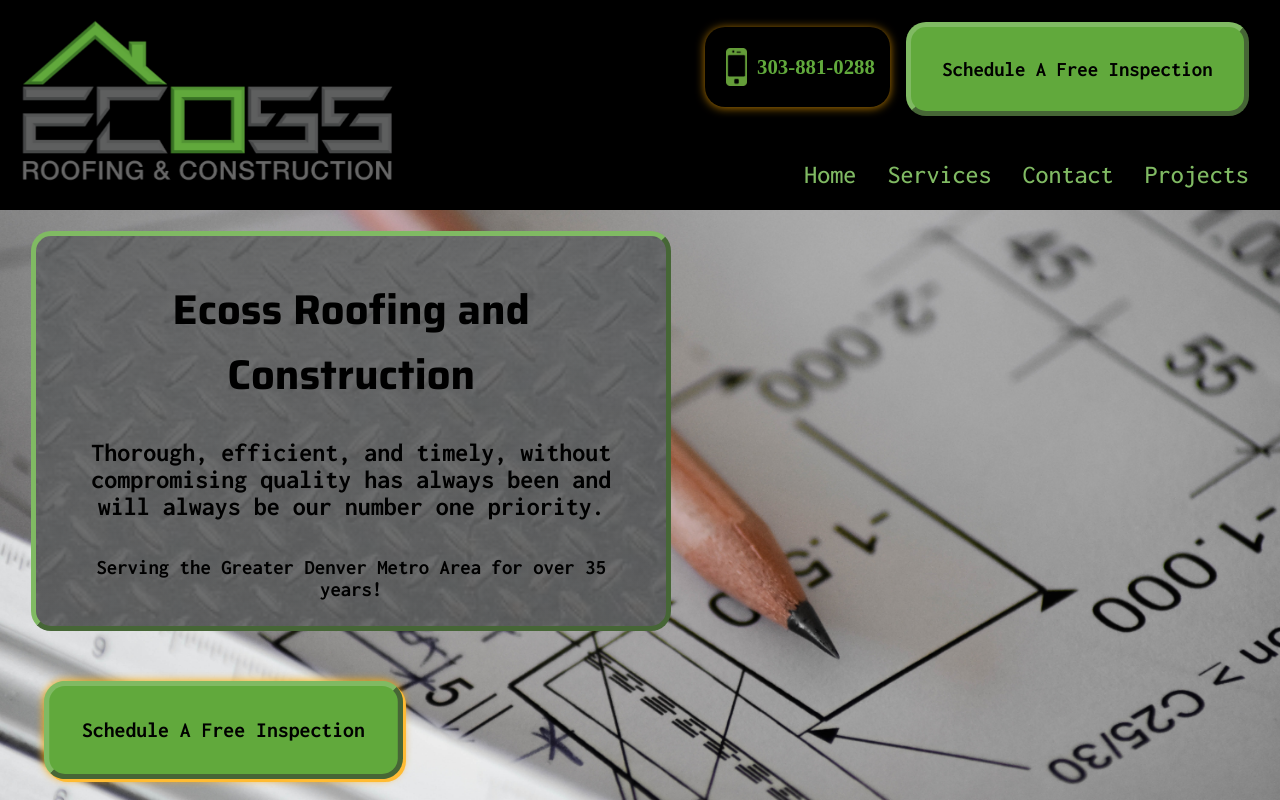
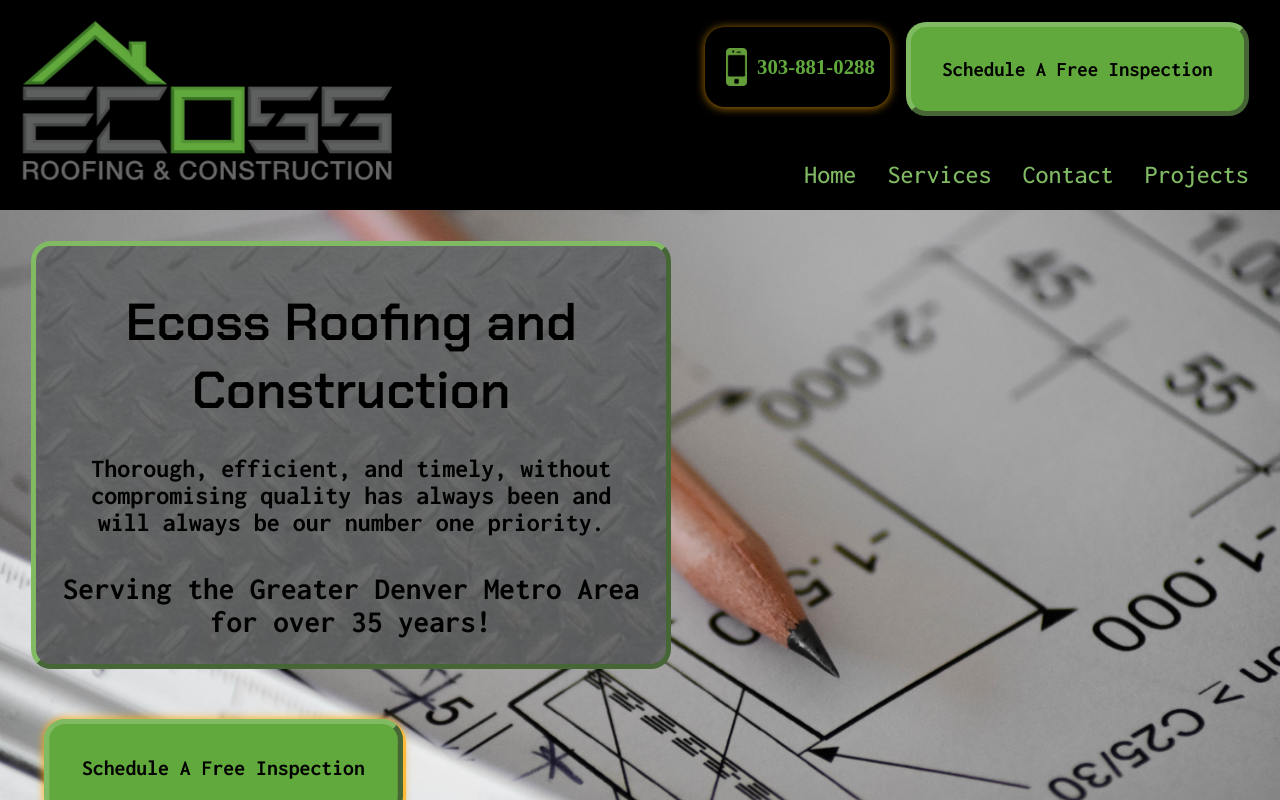
Before and after one commit to Austin-dv-Evans/Ecoss-Roofing-Website, a React (Create React App) app: page / in a window 1280 px wide. Shown: the top 800 px of the page. Built offline with nearby package versions, Linux system fonts and the light colour scheme.

Commit message:
final responsive edits

```diff
--- a/src/Css/App.css
+++ b/src/Css/App.css
@@ -364,7 +364,6 @@
   justify-content: space-around;
   align-items: flex-end;
   width: 100%;
-  background-color: black;
 }
 .footer__logo {
   height: 20rem;
@@ -452,7 +451,7 @@
   flex-direction: column;
   justify-content: flex-end;
   align-items: center;
-  background-image: linear-gradient(180deg, rgba(0, 0, 0, 0.9) 0%, rgba(0, 0, 0, 0.9) 50%), url(../../assets/images/americaBW.jpg);
+  background-image: linear-gradient(180deg, rgba(0, 0, 0, 0.9) 0%, rgba(0, 0, 0, 0.7) 50%), url(../../assets/images/americaBW.jpg);
   background-size: cover;
 }
 @media only screen and (max-width: 112.5em) {
@@ -730,7 +729,8 @@
   padding-top: 3rem;
   color: black;
   font-size: 8rem;
-  font-family: "Saira", sans-serif;
+  margin-bottom: 3rem;
+  font-family: "Chakra Petch", sans-serif;
   text-align: center;
   filter: drop-shadow(0px 0px 1px #ffab00);
 }
@@ -811,11 +811,11 @@
 }
 @media only screen and (max-width: 33em) {
   .homepage {
-    min-height: 700px;
+    height: 800px;
   }
 }
 .homepage__container {
-  margin: 2rem 0 3rem 3rem;
+  margin: 3rem;
   padding: 1rem;
   width: 50%;
   min-width: 557px;
@@ -829,19 +829,19 @@
 }
 @media only screen and (max-width: 37.5em) {
   .homepage__container {
-    margin: 0;
+    margin: -22rem 0 0 0;
     min-width: 350px;
   }
 }
 .homepage__heading {
-  font-size: 4rem;
+  font-size: 5rem;
   margin-top: 2rem;
   padding: 1rem;
-  font-family: "Saira", sans-serif;
+  font-family: "Chakra Petch", sans-serif;
   text-align: center;
 }
 .homepage__subheading {
-  font-size: 2rem;
+  font-size: 3rem;
   padding: 1.5rem;
   font-family: "Inconsolata", monospace;
   text-align: center;
@@ -875,6 +875,7 @@
   height: 28px;
   color: #61a93c;
   filter: invert(53%) sepia(60%) saturate(462%) hue-rotate(56deg) brightness(96%) contrast(88%);
+  transform: translateY(2px) translateX(1px);
 }
 .fab__phoneLink {
   text-decoration: none !important;
@@ -912,7 +913,7 @@
 }
 @media only screen and (max-height: 37.5em) {
   .fab-2 {
-    bottom: 12%;
+    margin-bottom: 0.75rem;
   }
 }
 
@@ -958,7 +959,7 @@
 }
 .about__heading {
   position: absolute;
-  font-family: "Roboto", sans-serif;
+  font-family: "Chakra Petch", sans-serif;
   padding: 2rem;
   top: -15rem;
   color: black;
@@ -989,7 +990,7 @@
   margin-bottom: 3rem;
   color: black;
   font-size: 7rem;
-  font-family: "Saira", sans-serif;
+  font-family: "Chakra Petch", sans-serif;
   filter: drop-shadow(0px 0px 1px #ffab00);
 }
 @media only screen and (max-width: 37.5em) {
@@ -1044,7 +1045,7 @@
   margin: 3rem 0 0 0;
   color: black;
   font-size: 8rem;
-  font-family: "Inconsolata", monospace;
+  font-family: "Chakra Petch", sans-serif;
   text-align: center;
   filter: drop-shadow(0px 0px 1px #ffab00);
 }
--- a/src/Css/layouts/Projects.css
+++ b/src/Css/layouts/Projects.css
@@ -1,6 +1,6 @@
 /* Error: Undefined variable.
  *    ,
- * 13 |     font-family: $google-font;
+ * 13 |     font-family: $Font-Chakra;
  *    |                  ^^^^^^^^^^^^
  *    '
  *   src/Sass/layouts/Projects.scss 13:18  root stylesheet */
@@ -13,5 +13,5 @@
   padding: 1em;
   margin-bottom: 1em;
   border-bottom: 2px solid black;
-  content: "Error: Undefined variable.\a    \2577 \a 13 \2502      font-family: $google-font;\a    \2502                   ^^^^^^^^^^^^\a    \2575 \a   src/Sass/layouts/Projects.scss 13:18  root stylesheet";
+  content: "Error: Undefined variable.\a    \2577 \a 13 \2502      font-family: $Font-Chakra;\a    \2502                   ^^^^^^^^^^^^\a    \2575 \a   src/Sass/layouts/Projects.scss 13:18  root stylesheet";
 }
--- a/src/Css/layouts/Services.css
+++ b/src/Css/layouts/Services.css
@@ -1,9 +1,9 @@
 /* Error: Undefined variable.
  *    ,
- * 26 |     font-family: $heading-font;
- *    |                  ^^^^^^^^^^^^^
+ * 27 |     font-family: $Font-Chakra;
+ *    |                  ^^^^^^^^^^^^
  *    '
- *   src/Sass/layouts/Services.scss 26:18  root stylesheet */
+ *   src/Sass/layouts/Services.scss 27:18  root stylesheet */
 
 body::before {
   font-family: "Source Code Pro", "SF Mono", Monaco, Inconsolata, "Fira Mono",
@@ -13,5 +13,5 @@
   padding: 1em;
   margin-bottom: 1em;
   border-bottom: 2px solid black;
-  content: "Error: Undefined variable.\a    \2577 \a 26 \2502      font-family: $heading-font;\a    \2502                   ^^^^^^^^^^^^^\a    \2575 \a   src/Sass/layouts/Services.scss 26:18  root stylesheet";
+  content: "Error: Undefined variable.\a    \2577 \a 27 \2502      font-family: $Font-Chakra;\a    \2502                   ^^^^^^^^^^^^\a    \2575 \a   src/Sass/layouts/Services.scss 27:18  root stylesheet";
 }
--- a/src/Sass/components/Footer.scss
+++ b/src/Sass/components/Footer.scss
@@ -24,7 +24,7 @@
     justify-content: space-around;
     align-items: flex-end;
     width: 100%;
-    background-color: black;
+    // background-color: rgba($color: #000000, $alpha: .8);
   }
   &__logo {
     height: 20rem;
@@ -112,7 +112,7 @@
   background-image: linear-gradient(
       180deg,
       rgba(black, 0.9) 0%,
-      rgba(black, 0.9) 50%,
+      rgba(black, 0.7) 50%,
       ),
       url(../../assets/images/americaBW.jpg);
   background-size: cover;
--- a/src/Sass/components/SwipeSlide.scss
+++ b/src/Sass/components/SwipeSlide.scss
@@ -28,7 +28,8 @@
     padding-top: 3rem;
     color: black;
     font-size: 8rem;
-    font-family: $heading-font;
+    margin-bottom: 3rem;
+    font-family: $Font-Chakra;
     text-align: center;
     filter: drop-shadow(0px 0px 1px $color-secondary);
   }
--- a/src/Sass/layouts/AboutPage.scss
+++ b/src/Sass/layouts/AboutPage.scss
@@ -45,8 +45,8 @@
     position: absolute;
     // font-family: $heading-font;
     // font-family: $Font-Pairing;
-    font-family: $Font-ParingRoboto;
-    // font-family: $Font-Chakra;
+    // font-family: $Font-ParingRoboto;
+    font-family: $Font-Chakra;
     padding: 2rem;
     top: -15rem;
     color: black;
--- a/src/Sass/layouts/HomePage.scss
+++ b/src/Sass/layouts/HomePage.scss
@@ -18,10 +18,10 @@
     align-items: center;
   }
   @include respond(tiny-phone){
-    min-height: 700px;
+    height: 800px;
   }
   &__container {
-    margin: 2rem 0 3rem 3rem;
+    margin: 3rem;
     padding: 1rem;
     width: 50%;
     min-width: 557px;
@@ -35,20 +35,21 @@
     border-radius: 20px;
     border: 5px outset $color-primary-light;
     @include respond(phone){
-      margin: 0;
+      margin: -22rem 0 0 0;
       min-width: 350px;
     }
   }
   &__heading {
-    font-size: 4rem;
+    font-size: 5rem;
     margin-top: 2rem;
     padding: 1rem;
-    font-family: $heading-font;
+    // font-family: $heading-font;
+    font-family: $Font-Chakra;
     text-align: center;
 
   }
   &__subheading {
-    font-size: 2rem;
+    font-size: 3rem;
     padding: 1.5rem;
     font-family: $google-font;
     text-align: center;
@@ -71,6 +72,7 @@
   display: none;
   justify-content: center;
   align-items: center;
+
   font-size: 5rem;
   border-radius: 50%;
   position: fixed;
@@ -82,6 +84,7 @@
     height: 28px;
     color: $color-primary;
     filter: $svg-fill-primary;
+    transform: translateY(2px) translateX(1px);
   }
   &__phoneLink{
     text-decoration: none !important;
@@ -103,6 +106,7 @@
   position: fixed;
   bottom: 12%;
   right: 1%;
+  // margin-bottom: .5rem;
   z-index: 20;
   box-shadow: 0px 1px 10px $color-secondary-dark;
   &__phoneIcon {
@@ -113,6 +117,6 @@
     display: flex;
   }
   @include respond(short) {
-    bottom: 12%
+    margin-bottom: .75rem;
   }
 }
--- a/src/Sass/layouts/Projects.scss
+++ b/src/Sass/layouts/Projects.scss
@@ -10,7 +10,7 @@
     margin: 3rem 0 0 0 ;
     color: black;
     font-size: 8rem;
-    font-family: $google-font;
+    font-family: $Font-Chakra;
     text-align: center;
     filter: drop-shadow(0px 0px 1px $color-secondary);
   }
--- a/src/Sass/layouts/Services.scss
+++ b/src/Sass/layouts/Services.scss
@@ -23,8 +23,8 @@
     margin-bottom: 3rem;
     color: black;
     font-size: 7rem;
-    font-family: $heading-font;
-    // font-family: $Font-Chakra;
+    // font-family: $heading-font;
+    font-family: $Font-Chakra;
     // font-family: $Font-Pairing;
     // font-family: $Font-ParingRoboto;
     filter: drop-shadow(0px 0px 1px $color-secondary);
```
